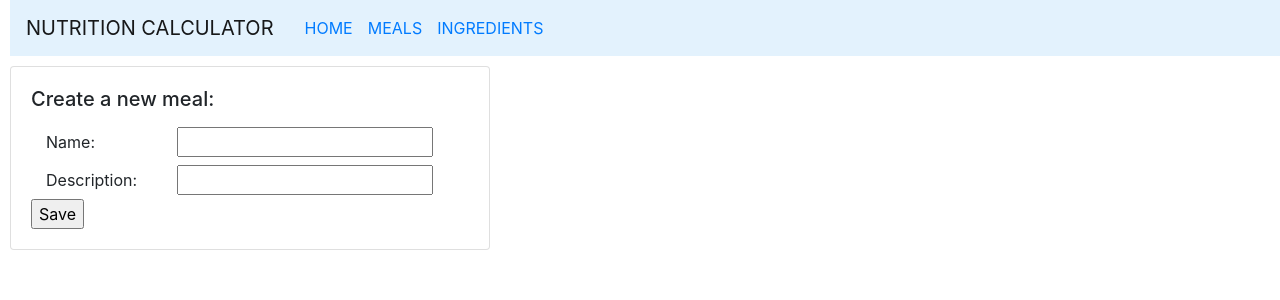
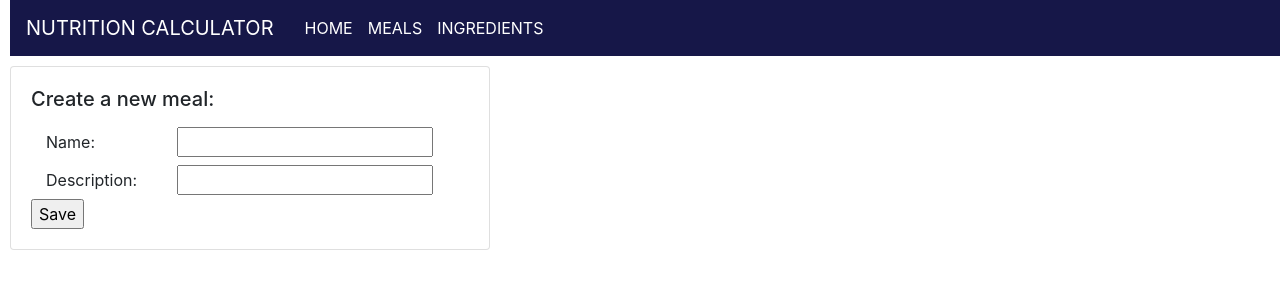
Before and after one commit to milenaonmaui/react_project, a React (Create React App) app in the folder nutrition-frontend/: page /meals/new in a window 1280 px wide. Shown: the top 300 px of the page. Built offline with nearby package versions, Linux system fonts and the light colour scheme; no server answers.

Commit message:
Style navbar colors

```diff
--- a/nutrition-frontend/src/App.css
+++ b/nutrition-frontend/src/App.css
@@ -2,14 +2,15 @@
   text-align: left;
   margin-left: 10px;
 }
-.navbar-light {
-  background-color: #e3f2fd;
+.navbar-dark {
+  background-color: #161748;
 }
 .nav-item {
   margin-left: 15px;
+  color: white
 }
 .active-link {
-  color: #6a49e3;
+  color: #39a0ca;
 }
 .Ingr-card {
   background-color: aqua;
--- a/nutrition-frontend/src/components/NavBar.js
+++ b/nutrition-frontend/src/components/NavBar.js
@@ -5,7 +5,7 @@
 
   const s = {color: "#6a49e3"}
   return (
-    <nav className="navbar navbar-expand-lg navbar navbar-light" >
+    <nav className="navbar navbar-expand-lg navbar-dark" >
 
           <a className="navbar-brand" href="/">
             { props.title }
@@ -20,6 +20,7 @@
             INGREDIENTS
           </NavLink>
 
+
     </nav>
   )
 }
```
Also changed, not shown: nutrition-frontend/public/assets/ingredients.jpg, nutrition-frontend/public/assets/meals.jpg.
